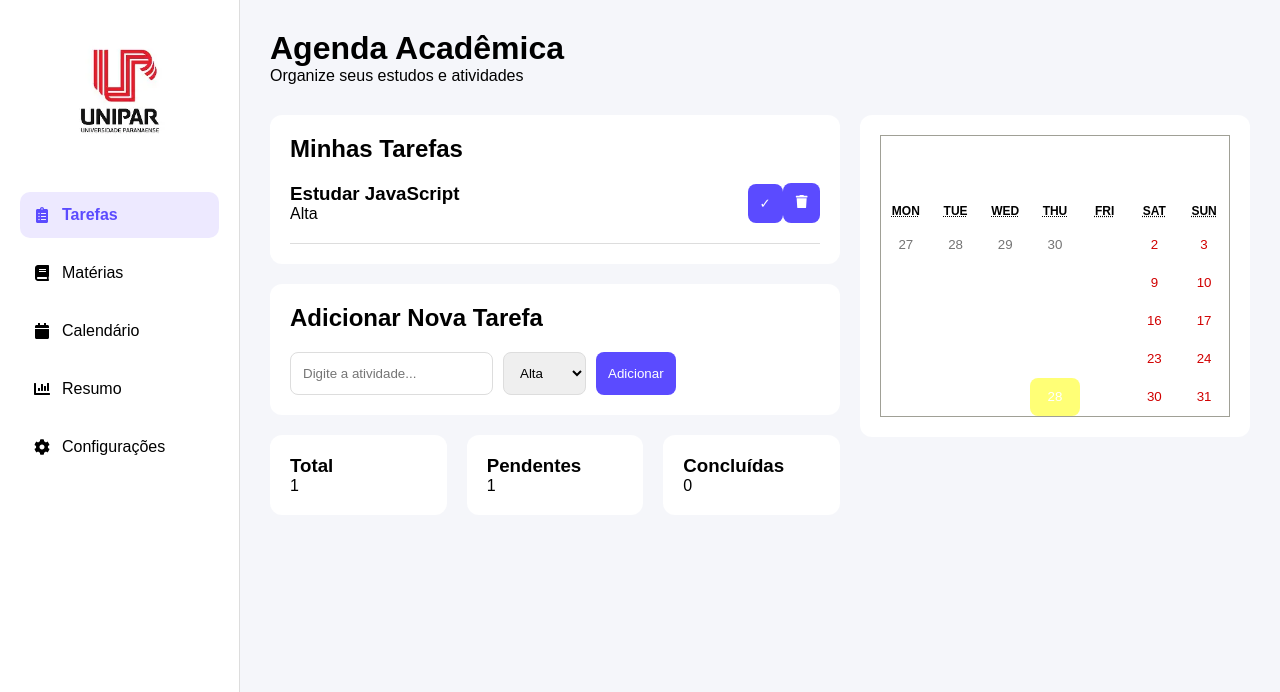
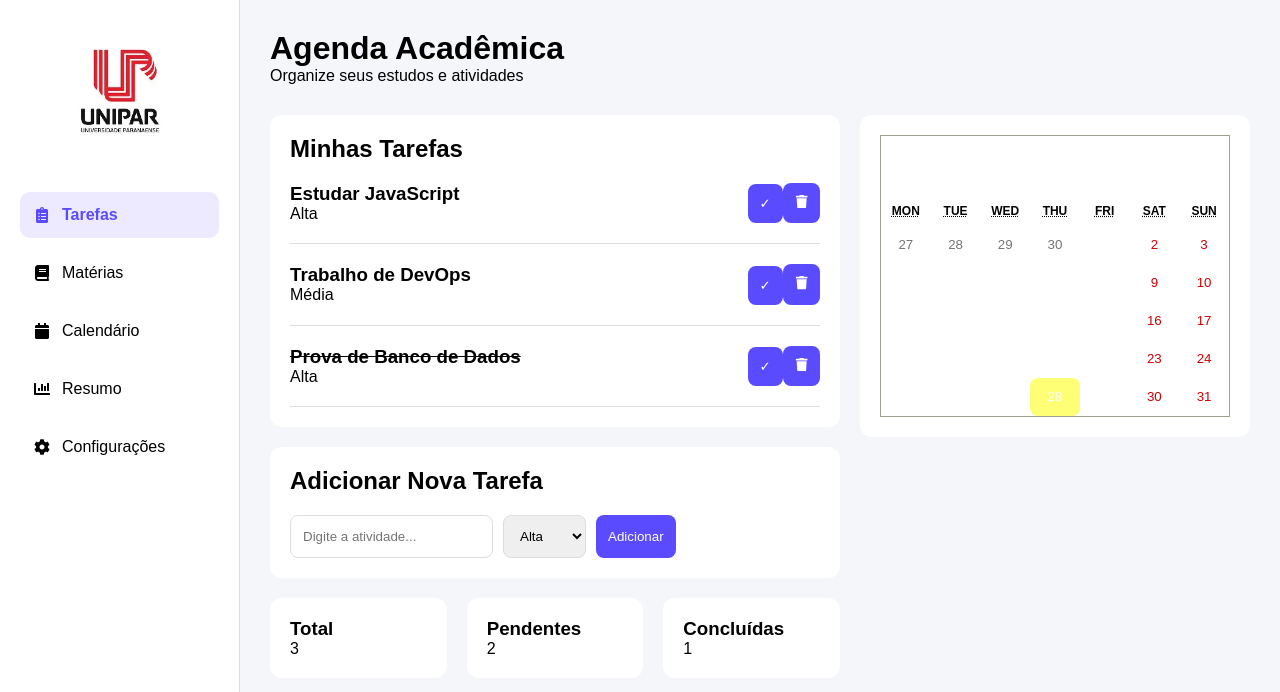
Before and after one commit to damottoca/agenda-academica, a React (Vite) app: page / in a window 1280 px wide. Shown: the top 692 px of the page. Built offline with nearby package versions, Linux system fonts and the light colour scheme.

Commit message:
persistência de dados com localStorage

```diff
--- a/src/App.jsx
+++ b/src/App.jsx
@@ -1,4 +1,4 @@
-import { useState } from 'react'
+import { useState, useEffect } from 'react'
 
 import Sidebar from './components/Sidebar'
 import Header from './components/Header'
@@ -9,14 +9,44 @@ import AddTask from './components/AddTask'
 
 function App() {
 
-  const [tarefas, setTarefas] = useState([
+  const [tarefas, setTarefas] = useState(() => {
+
+    const salvas = localStorage.getItem('tarefas')
+
+    return salvas
+      ? JSON.parse(salvas)
+      : [
           {
             id: 1,
             titulo: 'Estudar JavaScript',
             prioridade: 'Alta',
             concluida: false
+          },
+
+          {
+            id: 2,
+            titulo: 'Trabalho de DevOps',
+            prioridade: 'Média',
+            concluida: false
+          },
+
+          {
+            id: 3,
+            titulo: 'Prova de Banco de Dados',
+            prioridade: 'Alta',
+            concluida: true
           }
-  ])
+        ]
+  })
+
+  useEffect(() => {
+
+    localStorage.setItem(
+      'tarefas',
+      JSON.stringify(tarefas)
+    )
+
+  }, [tarefas])
 
   function adicionarTarefa(titulo, prioridade) {
 
@@ -31,7 +61,10 @@ function App() {
   }
 
   function removerTarefa(id) {
-    setTarefas(tarefas.filter(t => t.id !== id))
+
+    setTarefas(
+      tarefas.filter(t => t.id !== id)
+    )
   }
 
   function concluirTarefa(id) {
@@ -39,7 +72,10 @@ function App() {
     setTarefas(
       tarefas.map(t =>
         t.id === id
-          ? { ...t, concluida: !t.concluida }
+          ? {
+              ...t,
+              concluida: !t.concluida
+            }
           : t
       )
     )
@@ -64,14 +100,18 @@ function App() {
               concluirTarefa={concluirTarefa}
             />
 
-            <AddTask adicionarTarefa={adicionarTarefa} />
+            <AddTask
+              adicionarTarefa={adicionarTarefa}
+            />
 
             <StatsCards tarefas={tarefas} />
 
           </div>
 
           <div className="right">
+
             <CalendarBox />
+
           </div>
 
         </div>
```
Lines whose indentation alone changed are shown as unchanged.
